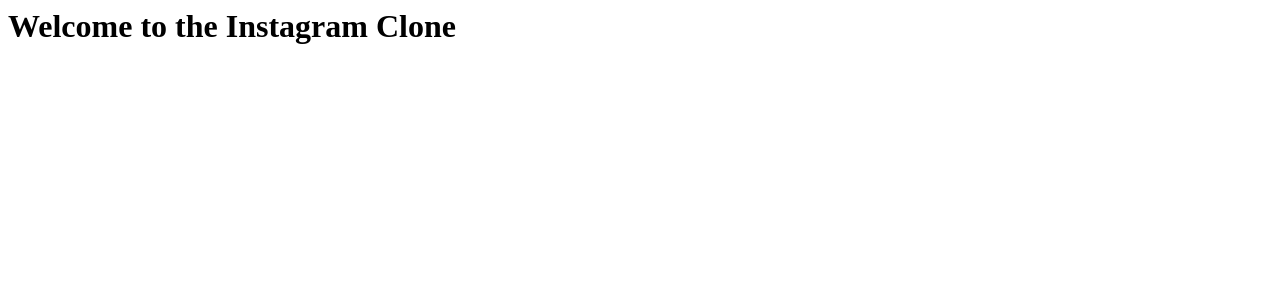
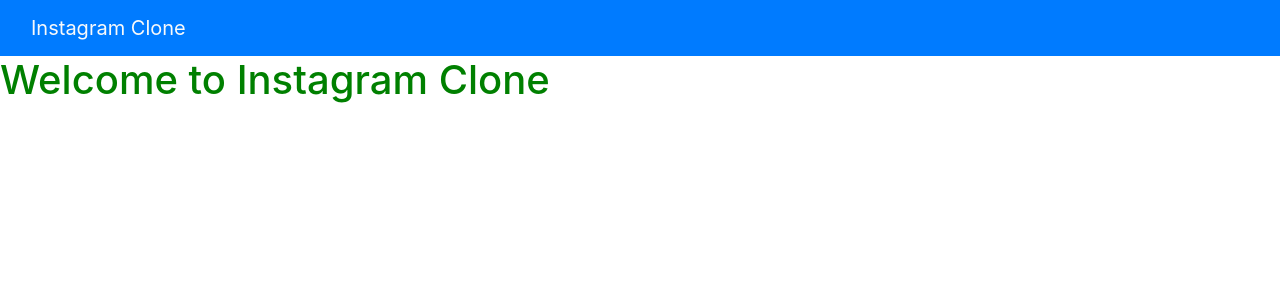
Before and after one commit to kojwangbora/instagram_clone, a Django app: page / in a window 1280 px wide. Shown: the top 300 px of the page. Run offline with Django 4.2, Linux system fonts and the light colour scheme; some libraries are stand-ins or nearby versions.

Commit message:
add navbar

```diff
--- a/insta/templates/all-insta/base.html
+++ b/insta/templates/all-insta/base.html
@@ -1,4 +1,5 @@
 {% load bootstrap4 %}
+{% load static%}
 <!DOCTYPE html>
 <html>
 <head>
@@ -10,9 +11,15 @@
     <title> Instagram Clone</title>
   {% endif %}
 
+  {% block styles %}
+  {% bootstrap_css %}
+  <link rel="stylesheet" href="{% static 'css/base.css' %}">
+{% endblock %}
+
 </head>
 <body>
-    {% block content %} <h1>Date</h1> {%endblock%}
+     {% include "navbar.html" %}
+    {% block content %} <h1>Welcome to Instagram clone</h1> {%endblock%}
 
     {% block scripts %}
         <script src="https://ajax.googleapis.com/ajax/libs/jquery/3.2.1/jquery.min.js"></script>
--- a/insta/templates/index.html
+++ b/insta/templates/index.html
@@ -1 +1,8 @@
-<h1> Welcome to the Instagram Clone</h1>
+
+{%extends 'all-insta/base.html'%}
+
+{% block content %}
+
+<h1>Welcome to Instagram Clone</h1>
+
+{% endblock %}
--- /dev/null
+++ b/insta/templates/navbar.html
@@ -0,0 +1,19 @@
+{% load bootstrap4 %}
+{% load static%}
+<!DOCTYPE html>
+<html lang="en">
+<head>
+
+  <meta charset="utf-8">
+  <meta name="viewport" content="width=device-width, initial-scale=1">
+</head>
+<body>
+<nav class="navbar navbar-inverse bg-primary">
+  <div class="container-fluid">
+    <div class="navbar-header">
+      <a class="navbar-brand text-light" href="{% url 'welcome' %}">Instagram Clone</a>
+    </div>
+  </div>
+</nav>
+</body>
+</html>
--- a/instagram/settings.py
+++ b/instagram/settings.py
@@ -10,6 +10,7 @@
 https://docs.djangoproject.com/en/4.0/ref/settings/
 """
 
+import os
 from pathlib import Path
 
 # Build paths inside the project like this: BASE_DIR / 'subdir'.
@@ -118,6 +119,9 @@
 # https://docs.djangoproject.com/en/4.0/howto/static-files/
 
 STATIC_URL = 'static/'
+STATICFILES_DIRS = [
+    os.path.join(BASE_DIR, "static"),
+]
 
 # Default primary key field type
 # https://docs.djangoproject.com/en/4.0/ref/settings/#default-auto-field
--- /dev/null
+++ b/static/css/base.css
@@ -0,0 +1,6 @@
+h1
+{
+  color: green;
+
+
+}
```
